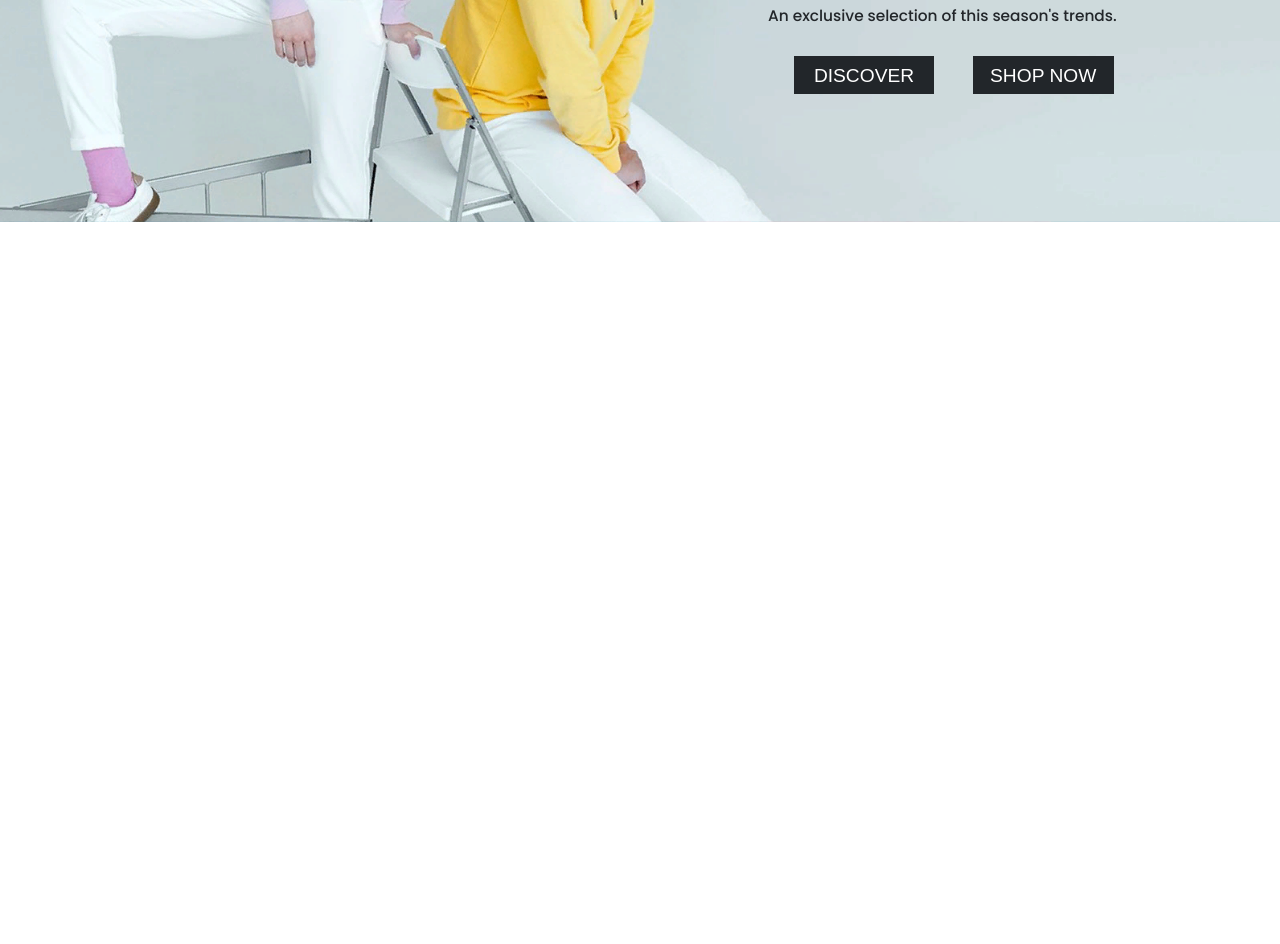
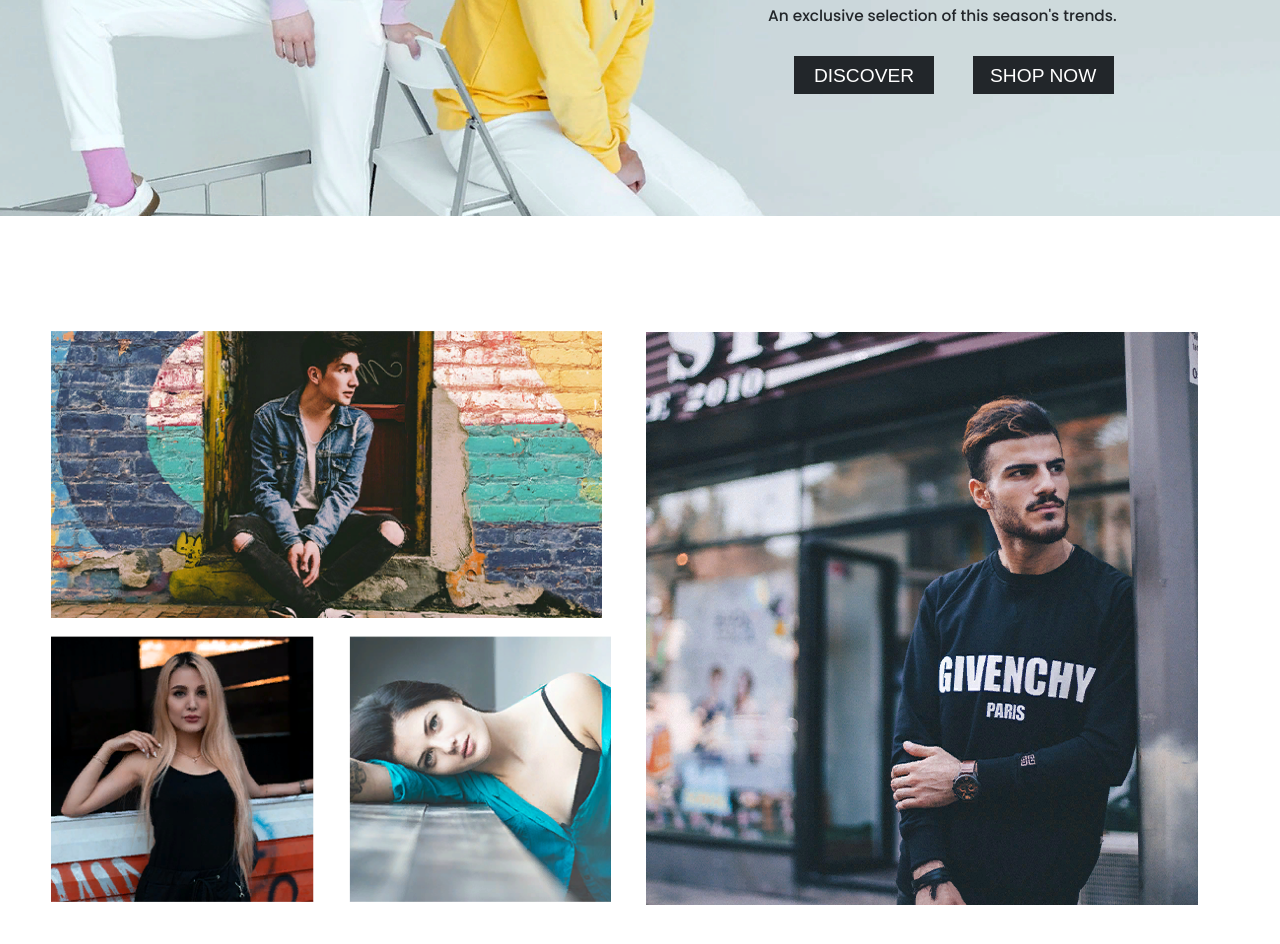
Before and after one commit to JaBaZebs/pet-project, a plain HTML site: page index.html in a window 1280 px wide. Shown: the part 500-1444 px from the top of the page. Before the commit the page ends 800 px from the top, so only its background shows below. Drawn offline with Linux system fonts and the light colour scheme.

Commit message:
page-2 image-1 (Not fixed bags)

```diff
--- a/css/style.css
+++ b/css/style.css
@@ -43,6 +43,7 @@ body{
     background: url(../images/main/page-1/bg.png);
     background-repeat: no-repeat;
     background-size: 100%;
+    padding-bottom: 0;
 }
 .page-1-container{
     padding-left: 60%;
@@ -70,7 +71,7 @@ body{
     margin-left: 2vw;
     margin-top: 2vw;
     column-gap: 3vw;
-    padding-bottom: 10vw;
+    padding-bottom: 9.5vw;
 }
 .page-1-btn{
     background:#22262A;
@@ -83,3 +84,40 @@ body{
     padding-top: 0.2vw;
     height: 3vw;
 }
+.page-2-container{
+    padding: 9vw 4vw;
+}
+.image-1{
+    display: grid;
+      grid-template-columns: repeat(auto-fill, minmax(20vw, 1fr));
+      grid-auto-rows: minmax(20vw, auto);
+    grid-gap: 1vw;
+}
+.image-1-1{
+    grid-column: 1/3;
+    grid-row: 1;
+    max-width: 100%;
+    height: auto;
+    width: auto;
+}
+.image-1-2{
+    grid-column: 1;
+    grid-row: 2;
+    max-width: 100%;
+    height: auto;
+    width: auto;
+}
+.image-1-3{
+    grid-column: 2;
+    grid-row: 2;
+    max-width: 100%;
+    height: auto;
+    widows: auto;
+}
+.image-1-4{
+    grid-column: 3/5;
+    grid-row: 1/3;
+    max-width: 100%;
+    height: auto;
+    width: auto;
+}
--- a/index.html
+++ b/index.html
@@ -46,6 +46,8 @@
     </header>
 
     <main style="padding-bottom: 0">
+
+
         <div class="page-1">
            <div class="page-1-container">
                 <h5>NEW TREND</h5>
@@ -57,6 +59,19 @@
                 </div>
             </div>
         </div>
+
+        <div class="page-2">
+            <div class="page-2-container">
+                <div class="image-1">
+                    <img class="image-1-1" src="images/main/page-2/image-1/2.png"/>
+                    <img class="image-1-2" src="images/main/page-2/image-1/3.png"/>
+                    <img class="image-1-3" src="images/main/page-2/image-1/4.png"/>
+                    <img class="image-1-4" src="images/main/page-2/image-1/5.png"/>
+                </div>
+            </div>
+        </div>
+
+
     </main>
 </body>
 </html>
```
Also changed, not shown: images/main/page-2/image-1/2.png (added), images/main/page-2/image-1/3.png (added), images/main/page-2/image-1/4.png (added), images/main/page-2/image-1/5.png (added).
